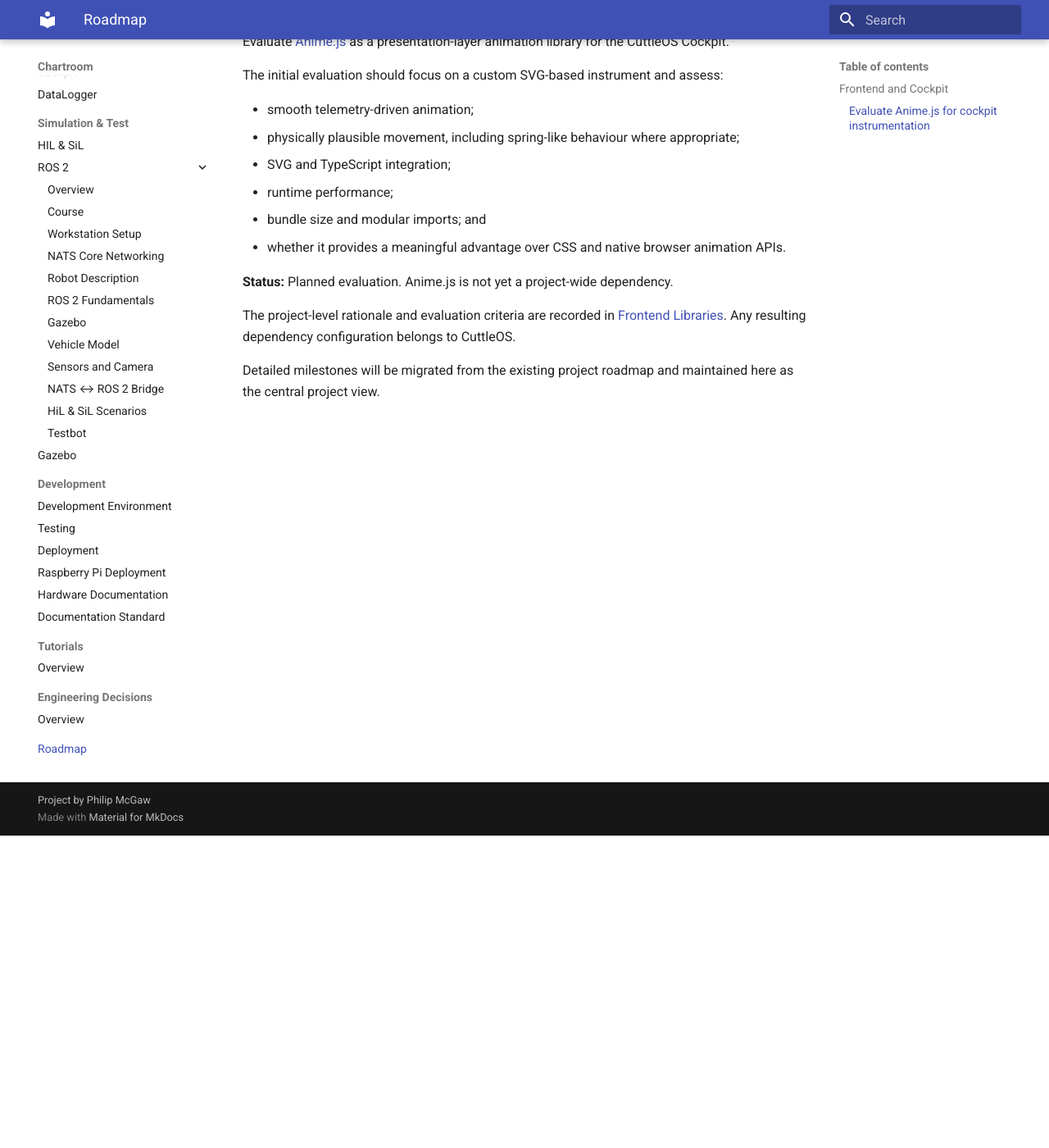
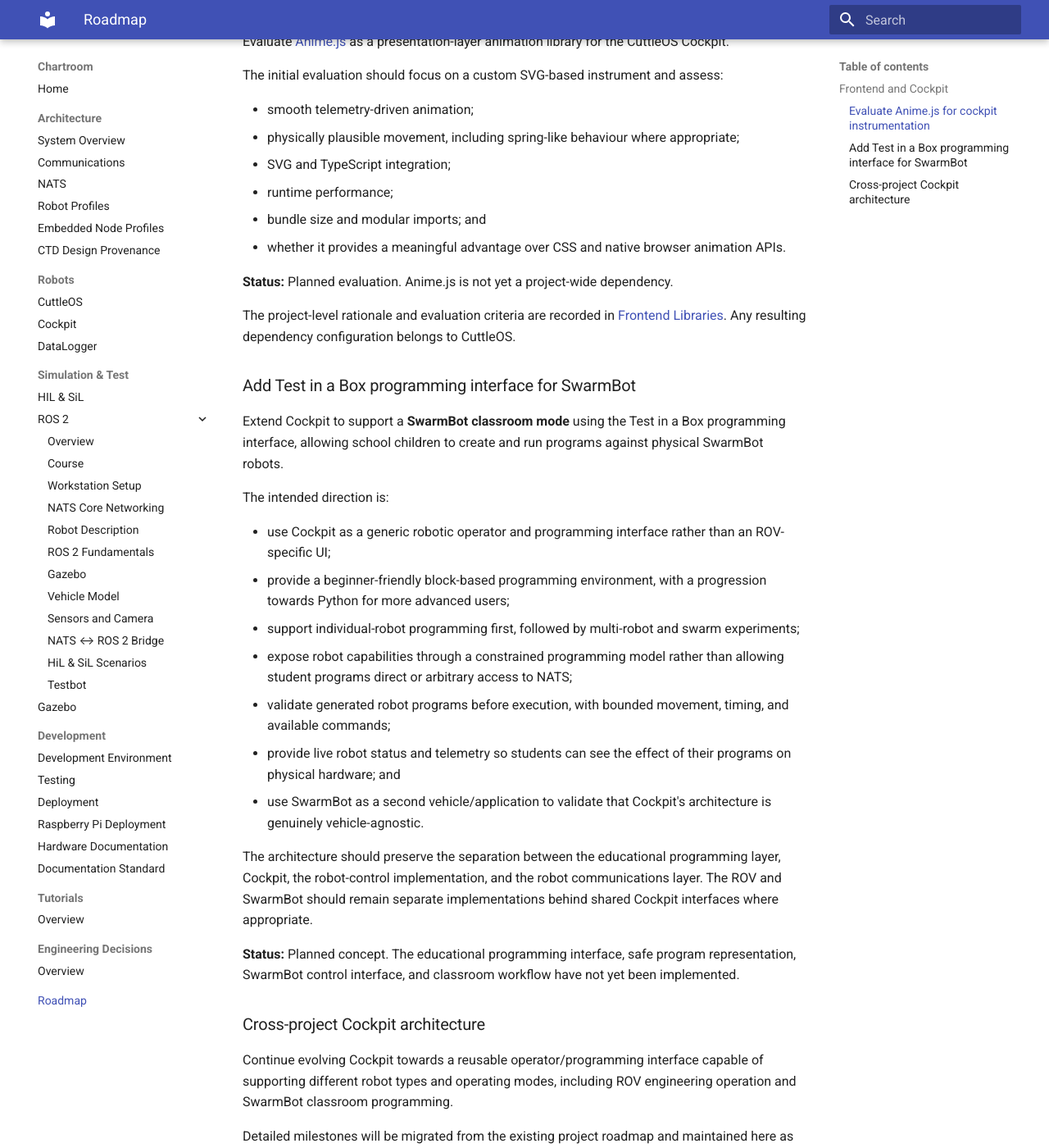
Before and after one commit to PhilipMcGaw/robot-ChartRoom, an MkDocs documentation site: the page built from docs/roadmap.md, in a window 1280 px wide and 1400 px high, scrolled down 330 px. Shown: the whole window at 82% size. Built offline with MkDocs 1.6.1 and Material for MkDocs 9.7.7, drawn with Linux system fonts in a browser that asks for light colours.

Commit message:
Add SwarmBot Test in a Box classroom programming roadmap item

```diff
--- a/docs/roadmap.md
+++ b/docs/roadmap.md
@@ -21,4 +21,26 @@
 
 The project-level rationale and evaluation criteria are recorded in [Frontend Libraries](development/frontend-libraries.md). Any resulting dependency configuration belongs to CuttleOS.
 
+### Add Test in a Box programming interface for SwarmBot
+
+Extend Cockpit to support a **SwarmBot classroom mode** using the Test in a Box programming interface, allowing school children to create and run programs against physical SwarmBot robots.
+
+The intended direction is:
+
+- use Cockpit as a generic robotic operator and programming interface rather than an ROV-specific UI;
+- provide a beginner-friendly block-based programming environment, with a progression towards Python for more advanced users;
+- support individual-robot programming first, followed by multi-robot and swarm experiments;
+- expose robot capabilities through a constrained programming model rather than allowing student programs direct or arbitrary access to NATS;
+- validate generated robot programs before execution, with bounded movement, timing, and available commands;
+- provide live robot status and telemetry so students can see the effect of their programs on physical hardware; and
+- use SwarmBot as a second vehicle/application to validate that Cockpit's architecture is genuinely vehicle-agnostic.
+
+The architecture should preserve the separation between the educational programming layer, Cockpit, the robot-control implementation, and the robot communications layer. The ROV and SwarmBot should remain separate implementations behind shared Cockpit interfaces where appropriate.
+
+**Status:** Planned concept. The educational programming interface, safe program representation, SwarmBot control interface, and classroom workflow have not yet been implemented.
+
+### Cross-project Cockpit architecture
+
+Continue evolving Cockpit towards a reusable operator/programming interface capable of supporting different robot types and operating modes, including ROV engineering operation and SwarmBot classroom programming.
+
 Detailed milestones will be migrated from the existing project roadmap and maintained here as the central project view.
```
